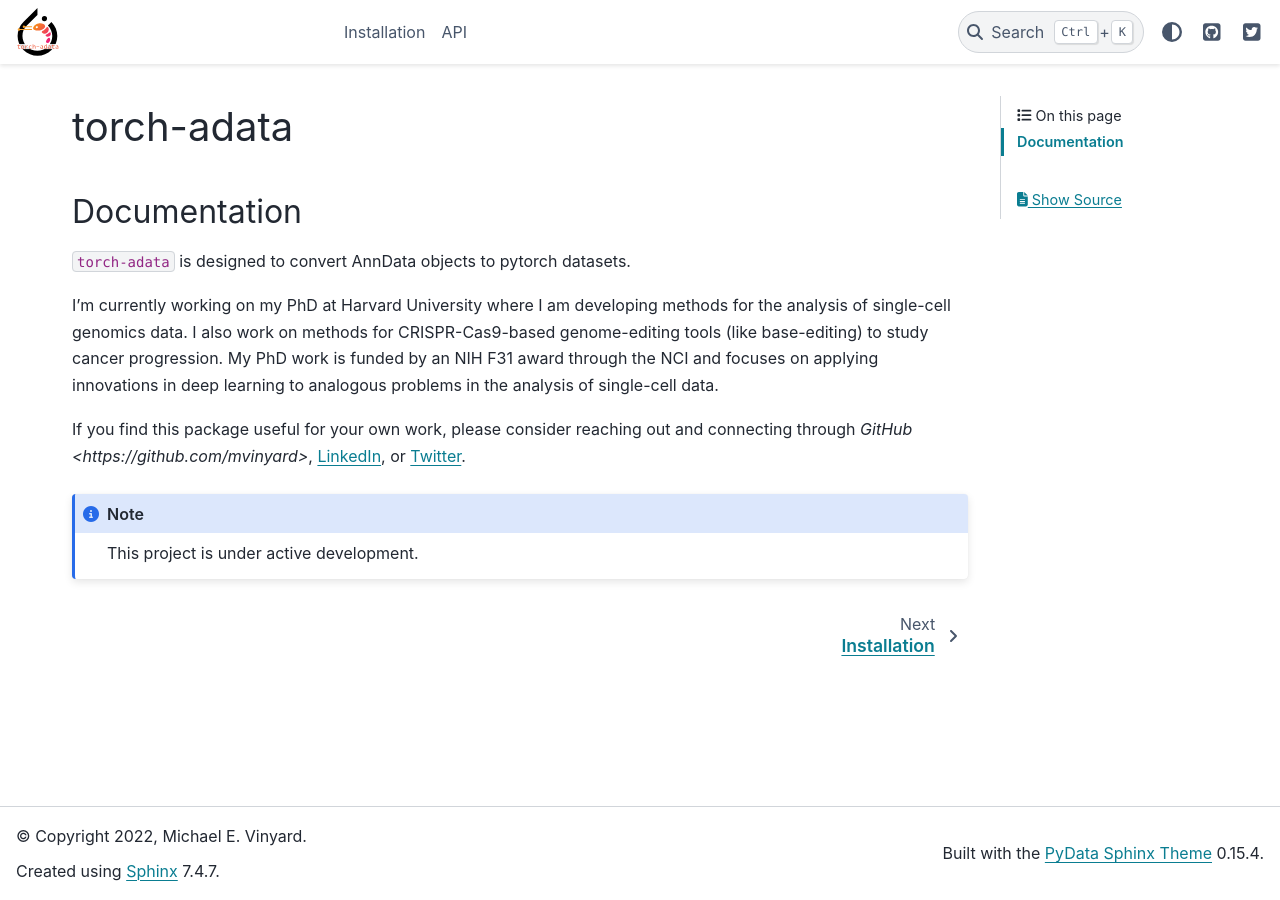
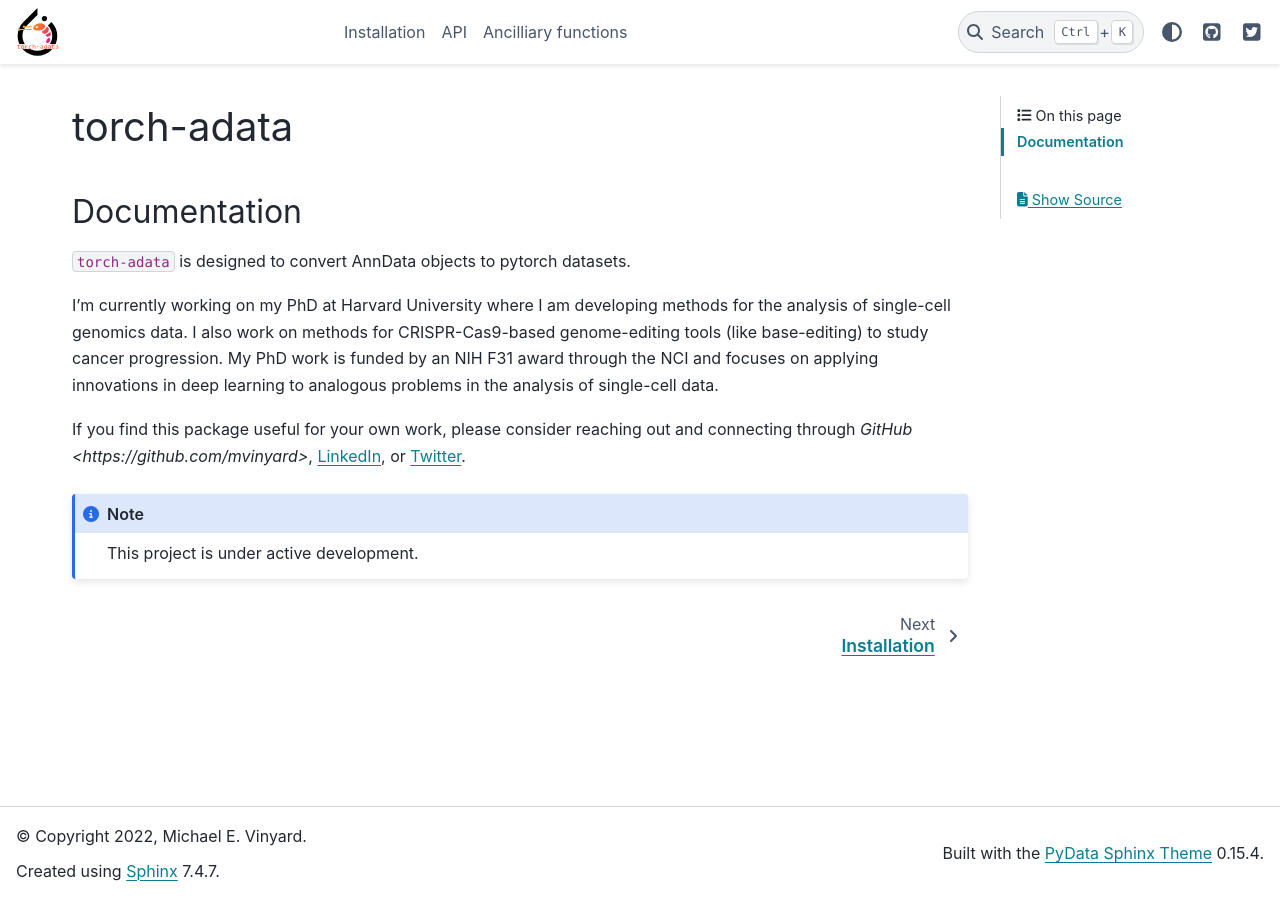
Before and after one commit to mvinyard/torch-adata, a Sphinx documentation site: the page built from docs/source/index.rst, in a window 1280 px wide. Built offline with Sphinx 7.4.7 and the PyData theme 0.15.4, drawn with Linux system fonts in a browser that asks for light colours.

Commit message:
Update index.rst

```diff
--- a/docs/source/index.rst
+++ b/docs/source/index.rst
@@ -26,6 +26,7 @@ If you find this package useful for your own work, please consider reaching out
 
    installation
    API/index
+   API/ancilliary_functions
 
 .. note::
 
```
